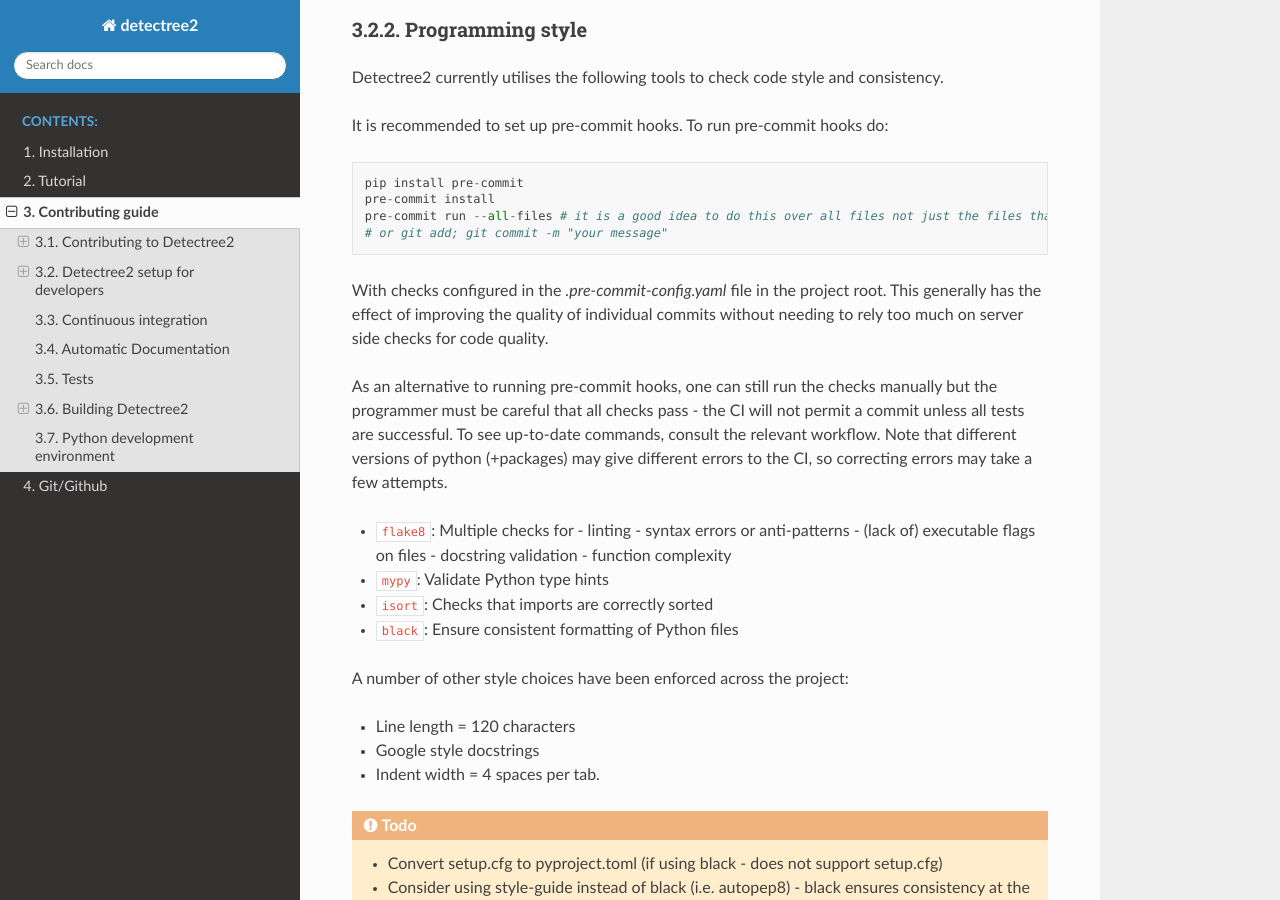
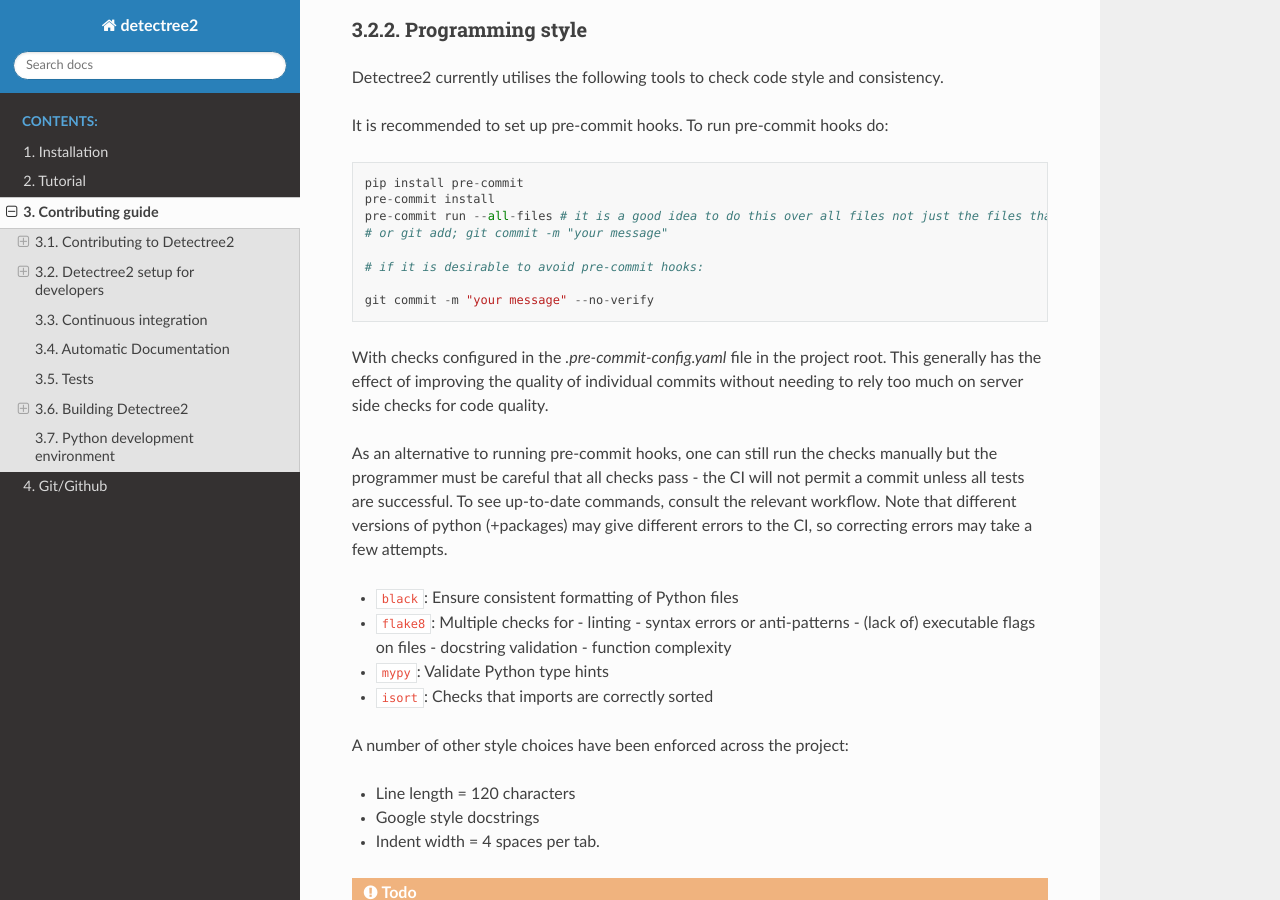
Before and after one commit to PatBall1/detectree2, a Sphinx documentation site: the page built from docs/source/contributing.rst, in a window 1280 px wide and 900 px high, scrolled down 3513 px. Built offline with Sphinx 7.4.7 and the Read the Docs theme 2.0.0, drawn with Linux system fonts in a browser that asks for light colours; pages that are not in the unit, such as notebooks, are missing from menus.

Commit message:
add --no-verify comment in contributing

```diff
--- a/docs/source/contributing.rst
+++ b/docs/source/contributing.rst
@@ -118,15 +118,19 @@
     pre-commit run --all-files # it is a good idea to do this over all files not just the files that have changed
     # or git add; git commit -m "your message"
 
+    # if it is desirable to avoid pre-commit hooks:
+
+    git commit -m "your message" --no-verify
+
 With checks configured in the `.pre-commit-config.yaml` file in the project root. This generally has the effect of improving the quality of individual commits without needing to rely too much on server side checks for code quality.
 
 As an alternative to running pre-commit hooks, one can still run the checks manually but the programmer must be careful that all checks pass - the CI will not permit a commit unless all tests are successful. To see up-to-date commands, consult the relevant workflow. Note that different versions of python (+packages) may give different errors to the CI, so correcting errors may take a few attempts.
 
 
+- ``black``: Ensure consistent formatting of Python files
 - ``flake8``: Multiple checks for - linting - syntax errors or anti-patterns - (lack of) executable flags on files - docstring validation - function complexity
 - ``mypy``: Validate Python type hints
 - ``isort``: Checks that imports are correctly sorted
-- ``black``: Ensure consistent formatting of Python files
 
 A number of other style choices have been enforced across the project:
 
```
